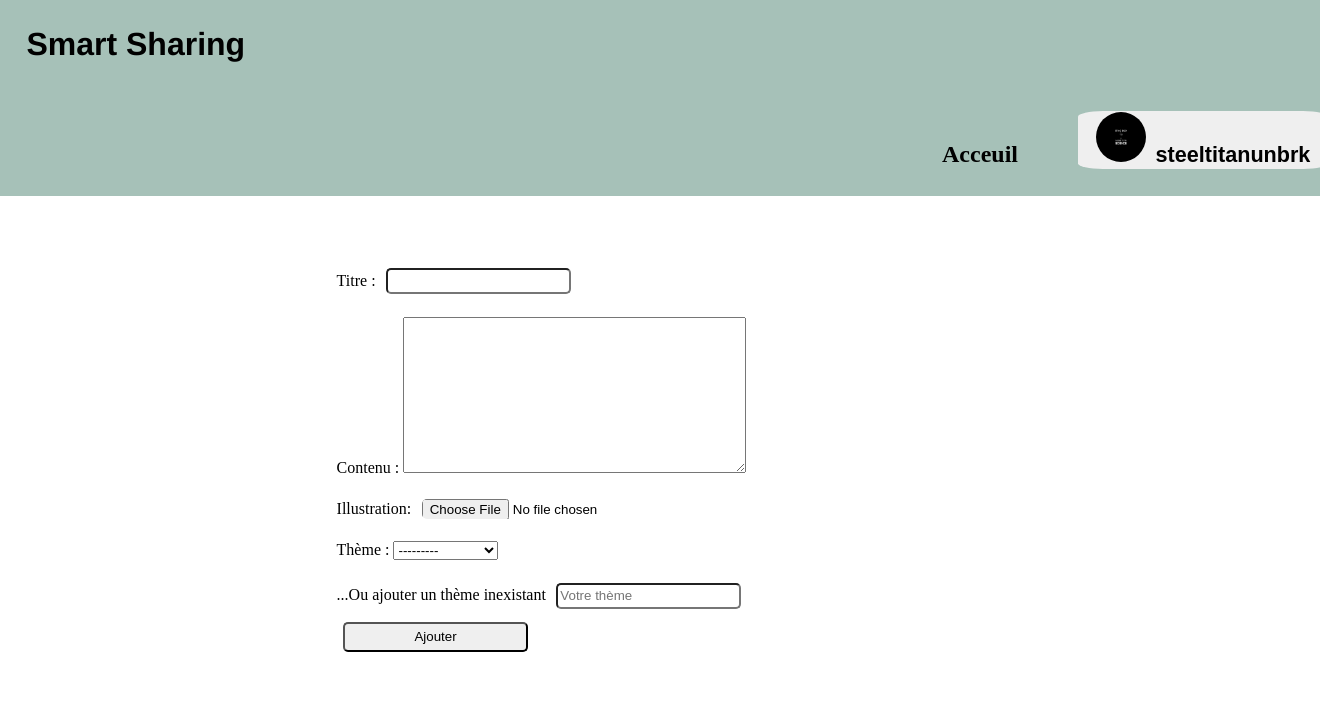
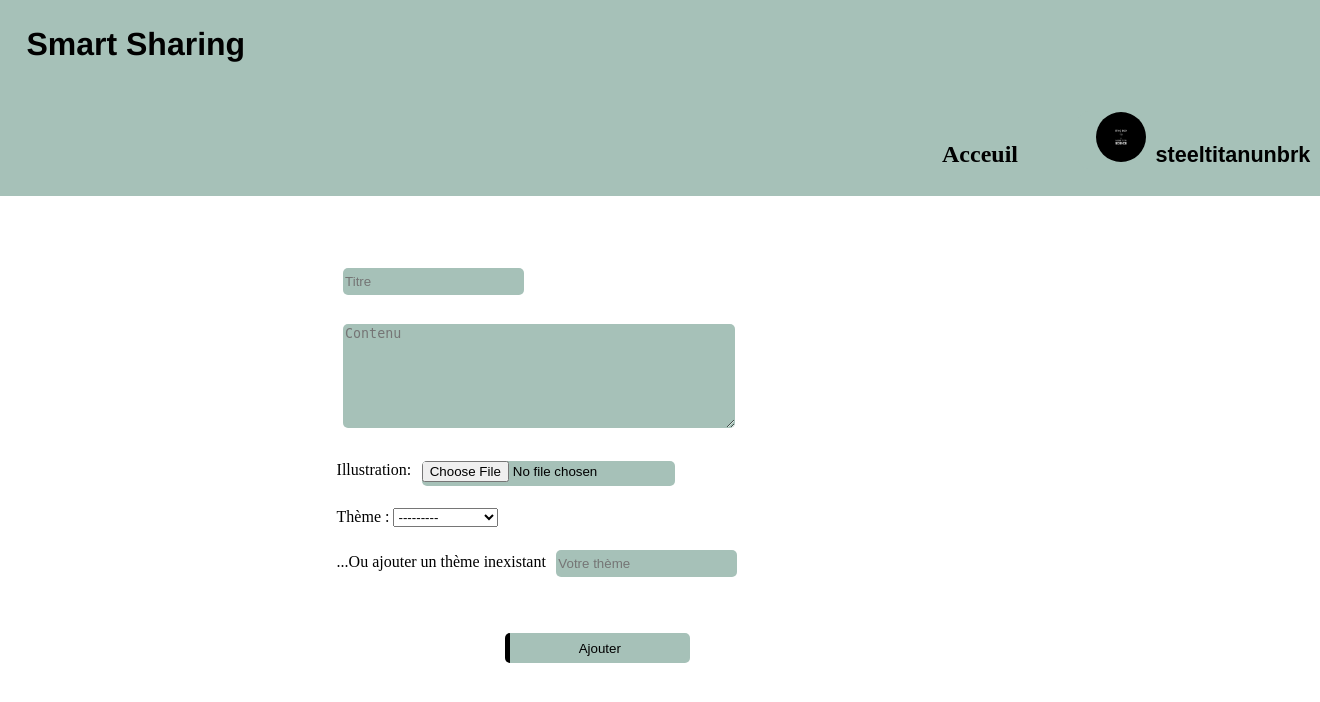
Before and after one commit to SteelTitan18/smart_blog, a Django app: page /Home/add in a window 1320 px wide. Shown: the top 702 px of the page. Run offline with Django 4.2, Linux system fonts and the light colour scheme; a user stored in the database is signed in; data comes from the database, SQL or seed files in the repository; both versions use the stored data as it was after the commit.

Commit message:
amélioration des champs de formulaire

```diff
--- a/posts/forms.py
+++ b/posts/forms.py
@@ -9,6 +9,10 @@ class PostForm(forms.ModelForm):
     class Meta:
         model = Post
         fields = ['title', 'content', 'illustration', 'theme']
+        widgets = {
+            'title' : forms.TextInput(attrs = {'placeholder': 'Titre'}),
+            'content' : forms.Textarea(attrs = {'placeholder': 'Contenu'})
+        }
 
 
 class CommentForm(forms.ModelForm):
--- a/posts/models.py
+++ b/posts/models.py
@@ -14,8 +14,8 @@ class Theme(models.Model):
 
 
 class Post(models.Model):
-    title = models.CharField(verbose_name="Titre ", max_length=50)
-    content = models.TextField(verbose_name="Contenu ", unique=True)
+    title = models.CharField(verbose_name="", max_length=50)
+    content = models.TextField(verbose_name="", unique=True)
     illustration = models.ImageField(default=None, blank=True, null=True, upload_to='images/illustrations/%Y/%m/%d/')
     theme = models.ForeignKey(Theme, verbose_name="Thème ", on_delete=models.CASCADE)
     like = models.ManyToManyField(User, related_name="liker")
--- a/posts/static/posts/styles.css
+++ b/posts/static/posts/styles.css
@@ -43,10 +43,11 @@ a
 {
     font-weight: bold;
     font-size: large;
-    border-radius: 10%;
+    border-radius: 10px;
     border-width: 0;
     height: 58px;
     width: 250px;
+    background-color: #a6c1b8;
 }
 
 .info
@@ -211,8 +212,10 @@ input
     display: inline-block;
     text-align: left;
     border-radius: 5px;
+    border: 3px;
     margin: 1%;
-    height: 20px;
+    height: 25px;
+    background: #a6c1b8;
 }
 
 .login-form input
@@ -316,7 +319,7 @@ body
     padding-left: 2%;
     padding-right: 2%;
     background-color: #a6c1b8;
-    border-radius: 10%;
+    border-radius: 10px;
     display: inline-block;
     position: relative;
     left: 35%;
@@ -344,7 +347,7 @@ body
   padding: 10px;
   outline: 0;
   border: 3px solid #a6c1b8;
-  border-radius: 8%;
+  border-radius: 20px;
   background: #a6c1b8;
   line-height: 20px;
 }
@@ -353,6 +356,38 @@ body
 {
   width: 100px;
 }
+
+.post-form input[type="submit"]
+{
+  margin-top: 50px;
+  text-align: center;
+  position: relative;
+  left: 25%;
+}
+
+.post-form textarea
+{
+  display: inline-block;
+  text-align: left;
+  border-radius: 5px;
+  border: 3px;
+  background: #a6c1b8;
+  margin: 1%;
+  width: 60%;
+  height: 100px;
+}
+
+.login-form input[type="submit"]
+{
+  margin-top: 30px;
+}
+
+input[type="submit"]
+{
+  border-left: 5px solid;
+  border-left-color: black;
+}
+
 
 /*#banner #menu a {
     text-align: center;
--- a/posts/templates/posts/addPost.html
+++ b/posts/templates/posts/addPost.html
@@ -2,7 +2,7 @@
 
 {% block content %}
 <main>
-  <form enctype="multipart/form-data" method="POST">
+  <form class="post-form" enctype="multipart/form-data" method="POST">
     {% csrf_token %}
     {{ form.as_p}}
     ...Ou ajouter un thème inexistant
--- a/posts/templates/posts/model.html
+++ b/posts/templates/posts/model.html
@@ -24,7 +24,7 @@
           {% else %}
             <i class="fa-solid fa-circle-user"></i>
           {% endif %}
-          <span class="username">{{user }}</span></button>
+          <span class="username">{{ user }}</span></button>
             <span class="popuptext" id="myPopup">
               <a href="{% url 'profile' %}"><i class="fa-solid fa-user-pen"></i>&nbsp&nbsp&nbsp Mon profil</a><br/>
               <a href="{% url 'my-posts' %}"><i class="fa-solid fa-newspaper"></i>&nbsp&nbsp&nbsp Mes articles</a><br/>
```
Also changed, not shown: db.sqlite3, posts/migrations/0005_alter_post_content_alter_post_title.py (added).
